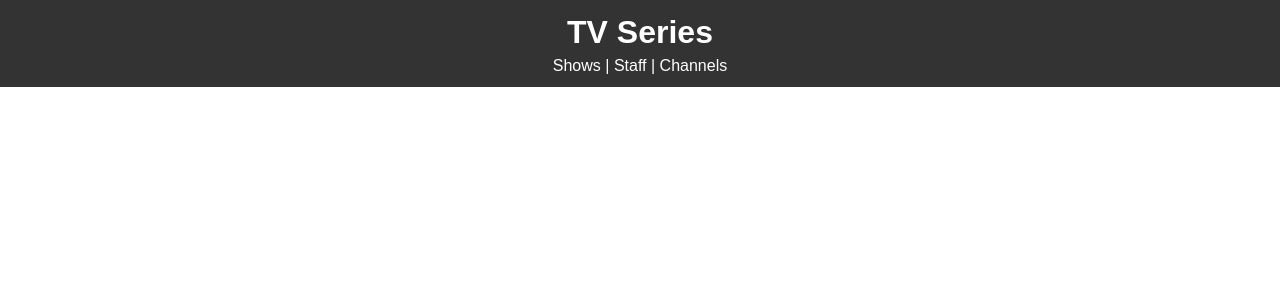
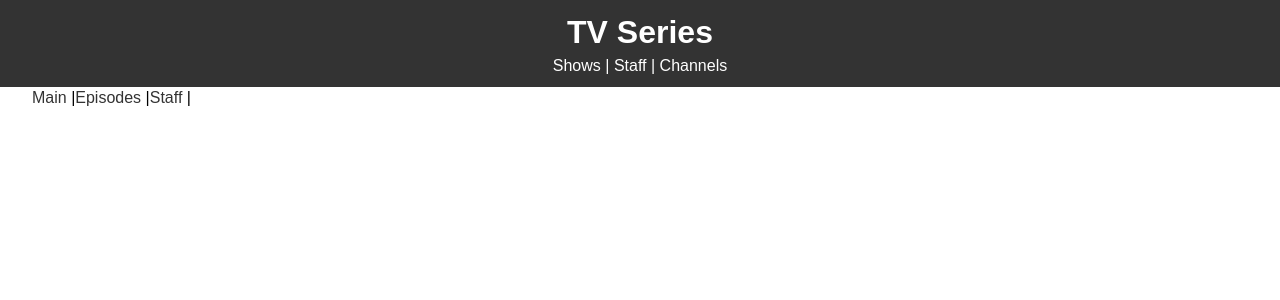
Before and after one commit to AlexTailor/seriesapp, a React (Create React App) app: page /shows/1 in a window 1280 px wide. Shown: the top 300 px of the page. Built offline with nearby package versions, Linux system fonts and the light colour scheme; no server answers.

Commit message:
new routes

```diff
--- a/src/App.js
+++ b/src/App.js
@@ -2,9 +2,13 @@ import React from "react";
 import { BrowserRouter as Router, Route } from "react-router-dom";
 import NavBar from "./components/NavBar";
 import Shows from "./pages/Shows";
-import Detail from "./pages/Detail";
+import Detail from "./pages/Details";
+import Main from "./pages/Main";
+
 import { IdProvider } from "./contexts/IdProviderContext";
+import { DetailProvider } from "./contexts/DetailProvider";
 import "./App.css";
+import Episodes from "./pages/Episodes";
 
 function App() {
   return (
@@ -14,7 +18,11 @@ function App() {
           <NavBar />
           <div className="container">
             <Route exact path="/shows" component={Shows} />
-            <Route path="/show/:id" component={Detail} />
+            <DetailProvider>
+              <Route exact path="/shows/:id" component={Detail} />
+              <Route exact path="/shows/:id/main" component={Main} />
+              <Route exact path="/shows/:id/episodes" component={Episodes} />
+            </DetailProvider>
           </div>
         </div>
       </Router>
--- a/src/components/Card.js
+++ b/src/components/Card.js
@@ -28,7 +28,7 @@ const Card = (props) => {
       <br />
       <Link
         onClick={() => setshowId(props.show.id)}
-        to={"/show/" + props.show.id}
+        to={"/shows/" + props.show.id}
       >
         Details
       </Link>
--- /dev/null
+++ b/src/components/Episode.js
@@ -0,0 +1,7 @@
+import React from "react";
+
+const Episode = (props) => {
+  return <div>{props.episode.id}</div>;
+};
+
+export default Episode;
--- /dev/null
+++ b/src/contexts/DetailProvider.js
@@ -0,0 +1,33 @@
+import React, { useState } from "react";
+
+export const DetailContext = React.createContext();
+
+export function DetailProvider(props) {
+  const [main, setMain] = useState([]);
+  const [episodes, setEpisodes] = useState([]);
+  const [cast, setCast] = useState([]);
+  const addMain = (main) => {
+    setMain({ main });
+  };
+  const addEpisodes = (episodes) => {
+    setEpisodes({ episodes });
+  };
+  const addCast = (cast) => {
+    setCast({ cast });
+  };
+
+  return (
+    <DetailContext.Provider
+      value={{
+        main,
+        addMain,
+        episodes,
+        addEpisodes,
+        cast,
+        addCast,
+      }}
+    >
+      {props.children}
+    </DetailContext.Provider>
+  );
+}
--- a/src/pages/Detail.js
+++ /dev/null
@@ -1,40 +0,0 @@
-import React, { useContext } from "react";
-import { IdProviderContext } from "../contexts/IdProviderContext";
-import { useHttp } from "../hook/usehttp";
-import { Link } from "react-router-dom";
-import styled from "styled-components";
-
-const Detail = (props) => {
-  const { showId } = useContext(IdProviderContext);
-
-  const [isLoading, fetchedData] = useHttp(
-    `https://api.tvmaze.com/shows/${showId}`,
-    []
-  );
-
-  // const details = fetchedData ? fetchedData.data : [];
-  const pic = fetchedData ? fetchedData.data.image : [];
-  // const summ = fetchedData ? fetchedData.data.
-
-  return fetchedData ? (
-    <div className="container">
-      <div className="header">
-        <h1>{fetchedData.name}</h1>
-        <br />
-        <Link>Main</Link> | <Link>Episodes</Link> | <Link>Staff</Link>
-      </div>
-      <div className="container">
-        <div className="card">
-          <img alt={fetchedData.name} src={pic.medium} />
-        </div>
-        <div className="card">
-          <p>{fetchedData.data.summary}</p>
-        </div>
-      </div>
-    </div>
-  ) : (
-    <h3>Loading...</h3>
-  );
-};
-
-export default Detail;
--- /dev/null
+++ b/src/pages/Details.js
@@ -0,0 +1,42 @@
+import React, { useContext } from "react";
+import { IdProviderContext } from "../contexts/IdProviderContext";
+import { DetailContext } from "../contexts/DetailProvider";
+import { useHttp } from "../hook/usehttp";
+import { Link } from "react-router-dom";
+
+const Detail = (props) => {
+  const { showId } = useContext(IdProviderContext);
+  const { addMain, addEpisodes, addCast } = useContext(DetailContext);
+
+  const [isLoading, fetchedData] = useHttp(
+    `http://api.tvmaze.com/shows/${showId}?embed[]=episodes&embed[]=cast`,
+    []
+  );
+
+  // const main = fetchedData ? fetchedData.data : [];
+  const episodes = fetchedData ? fetchedData.data._embedded.episodes : [];
+  // const cast = fetchedData ? fetchedData.data._embedded.cast : [];
+
+  return (
+    <div className="container">
+      <Link key={showId + "main"} to={"/shows/" + showId + "/main"}>
+        Main
+      </Link>{" "}
+      |
+      <Link
+        onClick={() => addEpisodes(episodes)}
+        key={showId + "episodes"}
+        to={"/shows/" + showId + "/episodes"}
+      >
+        Episodes
+      </Link>{" "}
+      |
+      <Link key={showId + "staff"} to={"/shows/" + showId + "/staff"}>
+        Staff
+      </Link>{" "}
+      |
+    </div>
+  );
+};
+
+export default Detail;
--- /dev/null
+++ b/src/pages/Episodes.js
@@ -0,0 +1,15 @@
+import React, { useContext } from "react";
+import { DetailContext } from "../contexts/DetailProvider";
+import Episode from "../components/Episode";
+
+export default function Episodes() {
+  const { episodes } = useContext(DetailContext);
+  console.log(episodes);
+  return (
+    <div>
+      {episodes.episodes.map((episode, index) => (
+        <Episode key={episode.id} index={index} episode={episode} />
+      ))}
+    </div>
+  );
+}
--- /dev/null
+++ b/src/pages/Main.js
@@ -0,0 +1,8 @@
+import React, { useContext } from "react";
+import { DetailProvider } from "../contexts/DetailProvider";
+
+export default function Main() {
+  const { main } = useContext(DetailProvider);
+
+  return <div>{main.summary}</div>;
+}
```
